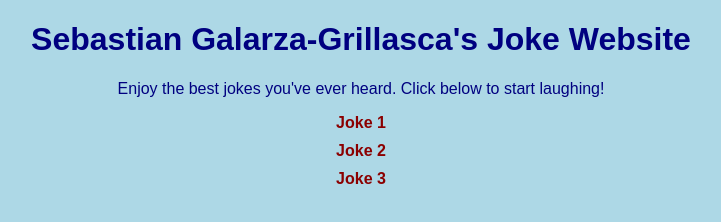
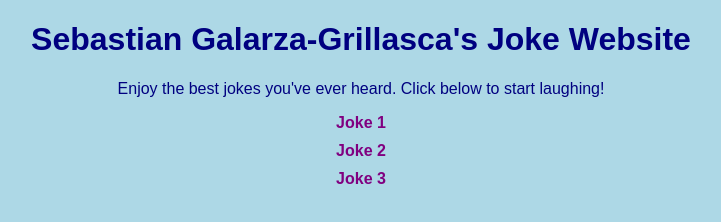
Before and after one commit to sgalarzagrillascaAPSU/final-website, a plain HTML site: page index.html in a window 1280 px wide. Shown: the whole page, without its empty margins (279-1000 px from the left). Drawn offline with Linux system fonts and the light colour scheme.

Commit message:
Changed text color

```diff
--- a/index.html
+++ b/index.html
@@ -23,7 +23,7 @@
         }
         a {
             text-decoration: none;
-            color: darkred;
+            color: purple;
             font-weight: bold;
         }
     </style>
```
